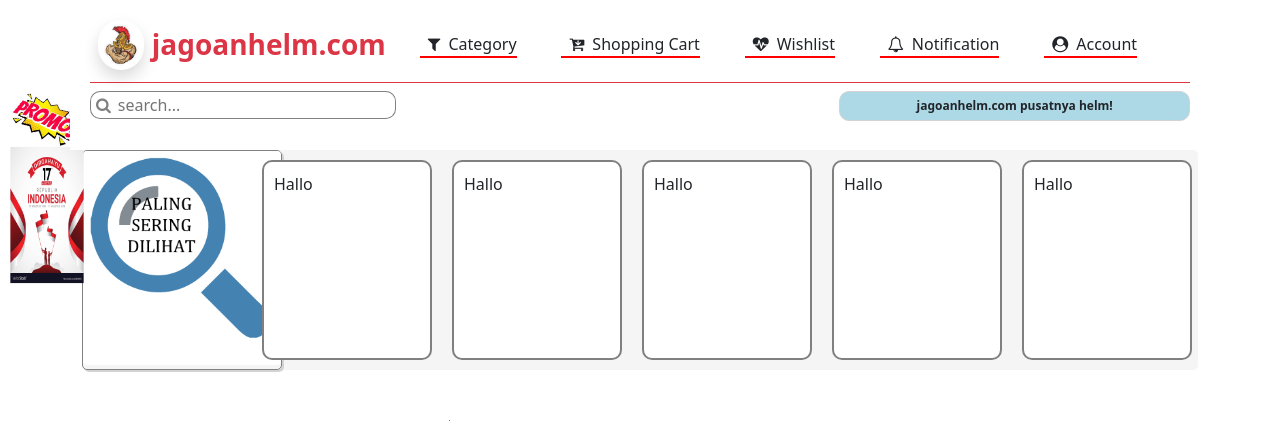
After one commit to leopard1982/olshop2, a Django app: template templates/penjualan/dashboard.html in a window 1280 px wide. The commit adds this page. Shown: the top 421 px of the page. Run offline with Django 4.2, Linux system fonts and the light colour scheme; the template is opened without the code that fills it, so the values that code supplies are empty; some libraries are stand-ins or nearby versions.

Commit message:
tambahan 31.08.2023

```diff
--- a/administrasi/models.py
+++ b/administrasi/models.py
@@ -41,6 +41,8 @@ class masterBarang(models.Model):
     barang_ongkir_aktif = models.BooleanField(default=False,verbose_name="Gratis Ongkir diaktifkan?")
     barang_kategori = models.ForeignKey(kategoriBarang,on_delete=models.RESTRICT,verbose_name="Kategori Barang")
     barang_etalase = models.ForeignKey(etalase, on_delete=models.RESTRICT,verbose_name="Etalase Barang")
+    barang_terjual = models.PositiveIntegerField(default=0,verbose_name="Barang Jumlah Terjual")
+    barang_dicari = models.PositiveIntegerField(default=0,verbose_name="Jumlah HIT")
 
     class Meta:
         ordering = ['barang_nama','barang_sku']
--- a/penjualan/views.py
+++ b/penjualan/views.py
@@ -12,7 +12,7 @@ from django.db.models import F
 
 # Create your views here.
 def dashboard(request):
-    return render(request,'base.html')
+    return render(request,'penjualan/dashboard.html')
 
 
 @api_view(['POST'])
--- a/static/css/margin.css
+++ b/static/css/margin.css
@@ -82,8 +82,9 @@ a {
 }
 
 .category-box {
-    width: 50%;
-    max-width: 50%;
+    width: 500px;
+    max-width: 500px;
+    min-width: 500px;
     overflow-x: hidden;
     overflow-y: scroll;
     height: 300px;
@@ -281,3 +282,37 @@ a {
     overflow: auto;
 
 }
+
+.box-sering-dicari {
+    width: 170px;
+    min-width: 170px;
+    max-width: 170px;
+    height: 200px;
+    min-height: 200px;
+    max-height: 200px;
+    border-radius: 10px;
+    margin-top: -210px;
+    margin-bottom: 10px;
+    margin-right: 20px;
+    padding: 10px;
+    border: 2px solid grey;
+    background-color: white;
+}
+
+.box-sering-dicari:hover {
+    transform: scale(1.1, 1.1);
+    transition-duration: 1s;
+    cursor: pointer;
+}
+
+.box-sering-dicari-header {
+    width: 200px;
+    min-width: 200px;
+    max-width: 200px;
+    height: 220px;
+    min-height: 220px;
+    max-height: 220px;
+    border: 1px solid grey;
+    border-radius: 5px;
+    box-shadow: 2px 2px lightgrey;
+}
--- a/templates/base.html
+++ b/templates/base.html
@@ -74,7 +74,7 @@
     <div class="container-fluid fixed-top d-none" id="mypromo">
         <img src="{% static 'img/jagoanhelm.png'%}" alt="">
     </div>
-    <div class="container fixed-top bg-white" id="the_header"  style="height:150px;border:2px solid white">
+    <div class="container fixed-top bg-white" id="the_header"  style="height:150px;">
         <div class="p-2 border-bottom border-danger m-2">
             <div class="row">
                 <div class="col-6 col-sm-6 col-md-6 col-lg-4 col-xl-3 col-xxl-3 jagoan  d-flex align-items-center" title="jagoanhelm.com">
@@ -84,7 +84,10 @@
                 <div class="col-6 col-sm-6 col-md-6 col-lg-8 col-xl-9 col-xxl-9">
                     <div class="d-none d-sm-none d-md-none d-lg-flex d-xl-flex d-xxl-flex justify-content-evenly">
                         <div class="my-3">
-                            <div class=" garis" onclick="modal_kategori_show()" ><i class="fa fa-filter mx-2"></i>Category</div>
+                            <div class=" garis" onclick="show_category()" ><i class="fa fa-filter mx-2"></i>Category</div>
+                            <div class="category-box " onmouseleave="hide_category()">
+                                hallo
+                            </div>
                         </div>
                         <div class="my-3">
                             <div class="garis" onclick="show_shoppingcart()"><i class="fa fa-cart-arrow-down mx-2"></i>Shopping Cart</div>
@@ -152,11 +155,10 @@
                 <div class="text-center w-100" id="info">jagoanhelm.com pusatnya helm!</div>
             </div>
         </div>
-        <hr class="text-white">
+        <div class="my-2"></div>
     </div>
     <div class="container" onscroll="myFunction()" style="margin-bottom:50px;margin-top:150px;">
         {% block contents%}{% endblock%}
-        {% lorem 20 %}{% lorem 20 %}{% lorem 20 %}
     </div>
     <div class="container" style="margin-bottom:50px">
         <div class="d-flex row justify-content-center">
@@ -200,6 +202,11 @@
     <script>
         let csrfmiddlewaretokennya = $("input[name=csrfmiddlewaretoken]").val();
         let last_position=0;
+
+        function set_kategori_page(kategori) {
+            window.location.href = "/?cat=" + kategori;
+        }
+
         $(document).ready(function() {
             let infonya =[];
             let i=0;
@@ -264,6 +271,28 @@
         }
 
         function show_category() {
+            $(".category-box").empty();
+            let hasil = "<div title='Tampilkan Semua Barang' class='box-isi-kategori' id='kat_com_semua'><img src='/static/img/all.jpeg' class='w-100 rounded' style='width:150px;height:150px'><div class='position-absolute d-flex justify-content-center  p-1 bg-secondary rounded fw-bold text-white' style='width:170px'>Semua Kategori</div></div>";
+            $(".category-box").append(hasil);
+            $("#kat_com_semua").click(function() {
+                set_kategori_page('');
+            });
+            $.ajax({
+                type: "POST",
+                url: "/api/get/kategori/",
+                data: {
+                    'csrfmiddlewaretoken':csrfmiddlewaretokennya
+                },
+                success: function(data) {
+                    data.forEach(function(mydata) {
+                        hasil = "<div title='"+ mydata.barang_kategori +"'' class='box-isi-kategori' id='kat_comp_" + mydata.barang_kategori +"'><img src='" + mydata.barang_kategori_gambar +"' class='w-100 rounded' style='width:150px;height:150px'><div class='position-absolute d-flex justify-content-center  p-1 bg-secondary rounded fw-bold text-white' style='width:170px'>" + mydata.barang_kategori+"</div></div>";
+                        $(".category-box").append(hasil);
+                        $("#kat_comp_" + mydata.barang_kategori).click(function() {
+                            set_kategori_page(mydata.barang_kategori);
+                        });
+                    });
+                }
+            });
             $(".category-box").slideToggle("slow");
             $(".shoppingcart-box").slideUp();
             $(".wishlist-box").slideUp();
@@ -355,9 +384,7 @@
             $("#modalkategori").modal("show");
         }
 
-        function set_kategori_page(kategori) {
-            window.location.href = "/?cat=" + kategori;
-        }
+
 
     </script>
 </body>
--- /dev/null
+++ b/templates/penjualan/dashboard.html
@@ -0,0 +1,28 @@
+{% extends "base.html" %}
+{% load static %}
+{% block contents%}
+
+<div style="background-color:whitesmoke;border-radius:5px">
+    <div class="box-sering-dicari-header">
+        <img src="{% static 'img/DILIHAT.png'%}" class="w-100 rounded"/>
+    </div>
+    <div class="position-absolute d-flex justify-content-evenly" style="margin-left:180px">
+        <div class="box-sering-dicari">
+            Hallo
+        </div>
+        <div class="box-sering-dicari">
+            Hallo
+        </div>
+        <div class="box-sering-dicari">
+            Hallo
+        </div>
+        <div class="box-sering-dicari">
+            Hallo
+        </div>
+        <div class="box-sering-dicari">
+            Hallo
+        </div>
+    </div>
+</div>
+
+{% endblock%}
```
Also changed, not shown: administrasi/migrations/0012_masterbarang_barang_dicari_and_more.py (added), olshop2.sqlite3, static/img/DILIHAT.png (added).
